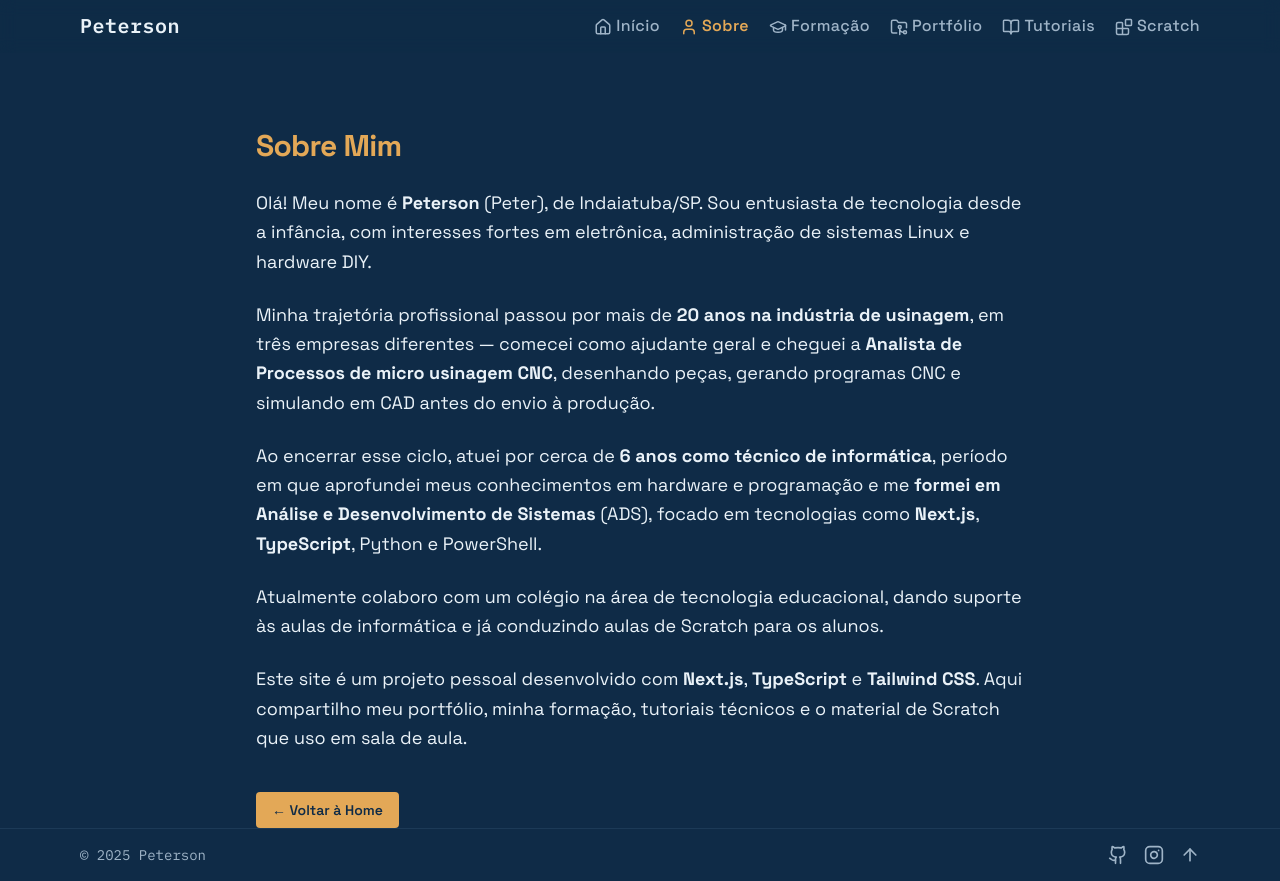
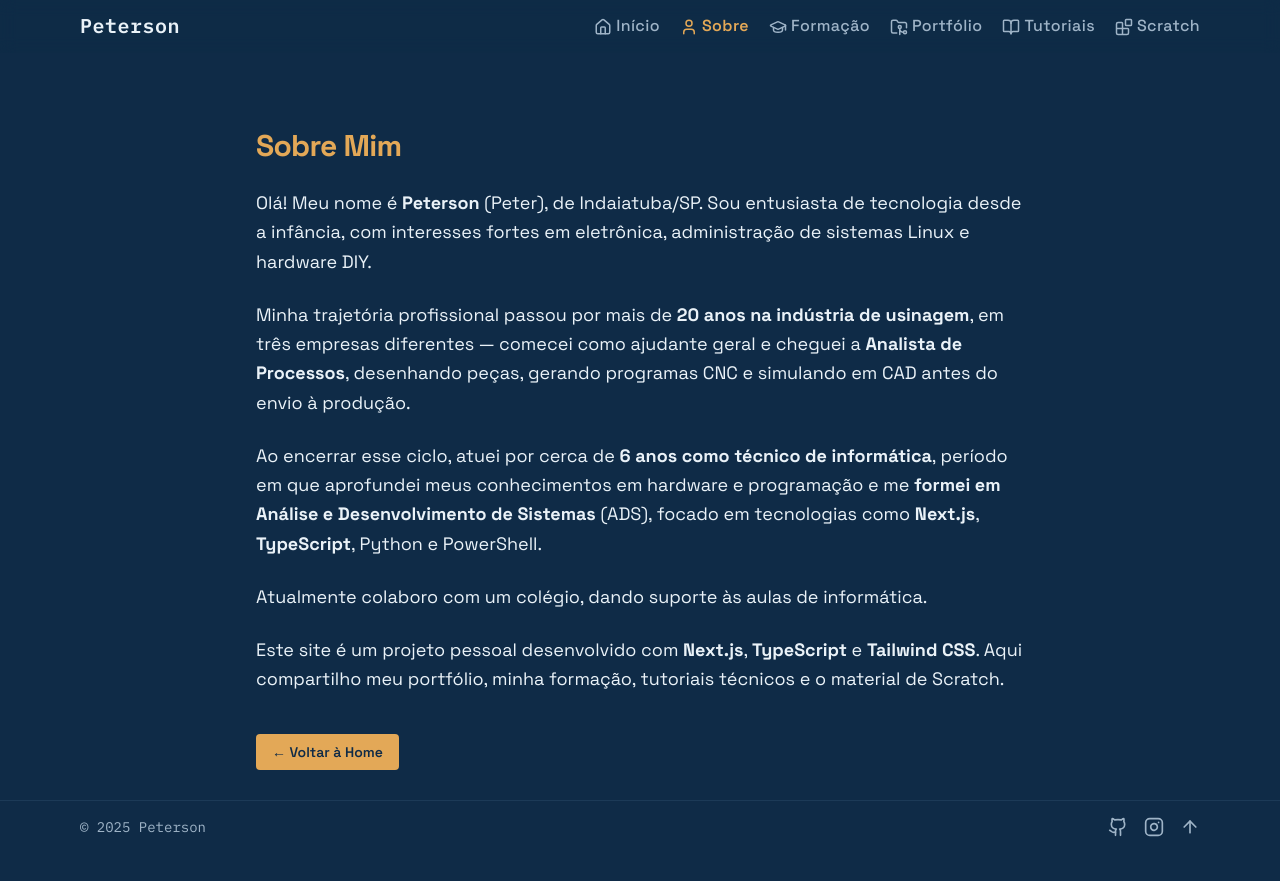
Before and after one commit to petersonros/website, a Next.js app: page /sobre in a window 1280 px wide. After the commit the page ends 853 px from the top, so only its background shows below. Built offline with nearby package versions, Linux system fonts and the light colour scheme.

Commit message:
update sobre page

```diff
--- a/src/app/sobre/page.tsx
+++ b/src/app/sobre/page.tsx
@@ -30,7 +30,7 @@ export default function SobrePage() {
           Minha trajetória profissional passou por mais de{" "}
           <strong>20 anos na indústria de usinagem</strong>, em três empresas
           diferentes — comecei como ajudante geral e cheguei a{" "}
-          <strong>Analista de Processos de micro usinagem CNC</strong>,
+          <strong>Analista de Processos</strong>,
           desenhando peças, gerando programas CNC e simulando em CAD antes do
           envio à produção.
         </p>
@@ -45,17 +45,15 @@ export default function SobrePage() {
         </p>
 
         <p className="text-lg leading-relaxed">
-          Atualmente colaboro com um colégio na área de tecnologia
-          educacional, dando suporte às aulas de informática e já conduzindo
-          aulas de Scratch para os alunos.
+          Atualmente colaboro com um colégio,
+          dando suporte às aulas de informática.
         </p>
 
         <p className="text-lg leading-relaxed">
           Este site é um projeto pessoal desenvolvido com{" "}
           <strong>Next.js</strong>, <strong>TypeScript</strong> e{" "}
           <strong>Tailwind CSS</strong>. Aqui compartilho meu portfólio,
-          minha formação, tutoriais técnicos e o material de Scratch que uso
-          em sala de aula.
+          minha formação, tutoriais técnicos e o material de Scratch.
         </p>
 
         <div className="pt-4">
```
